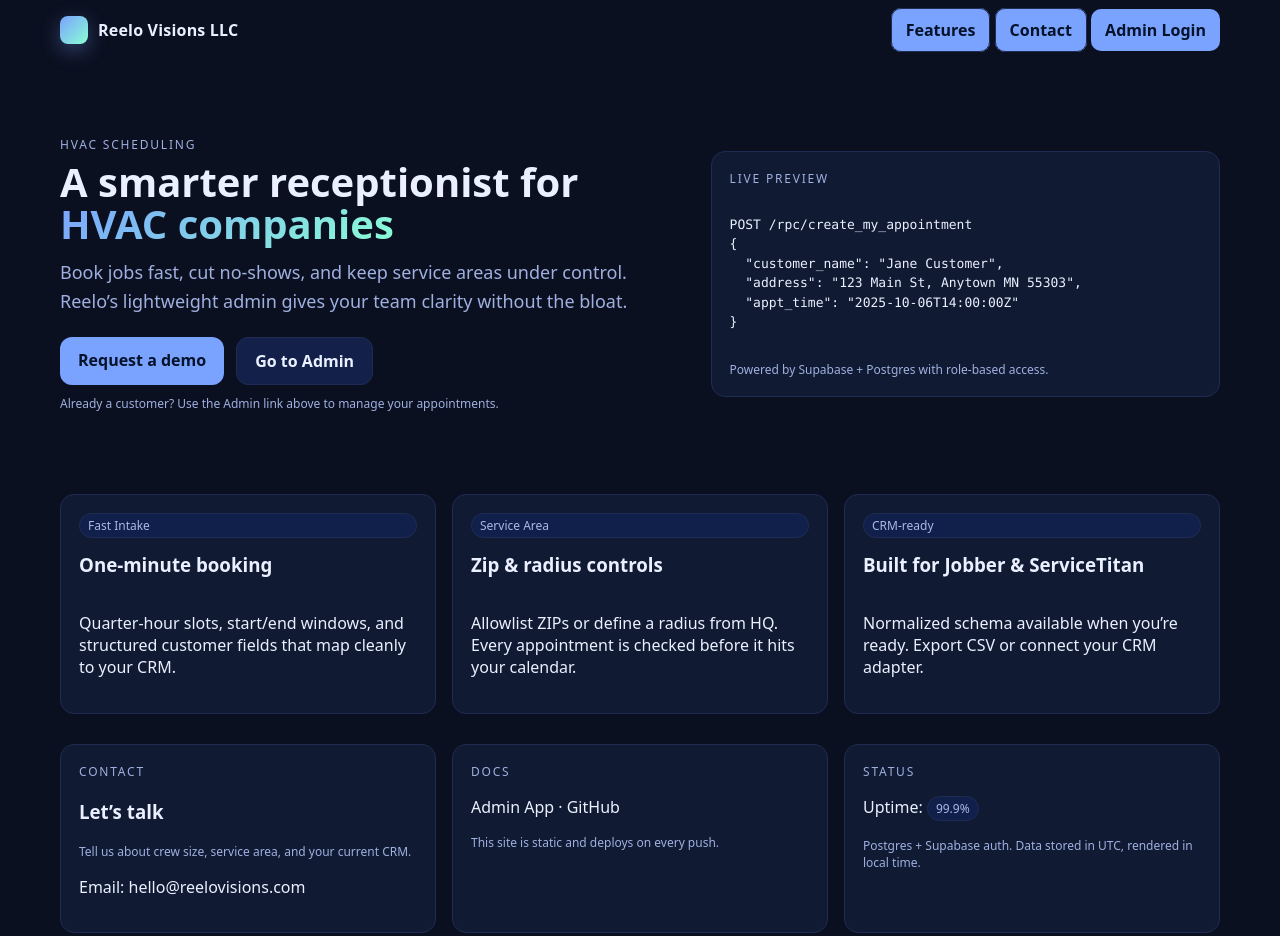
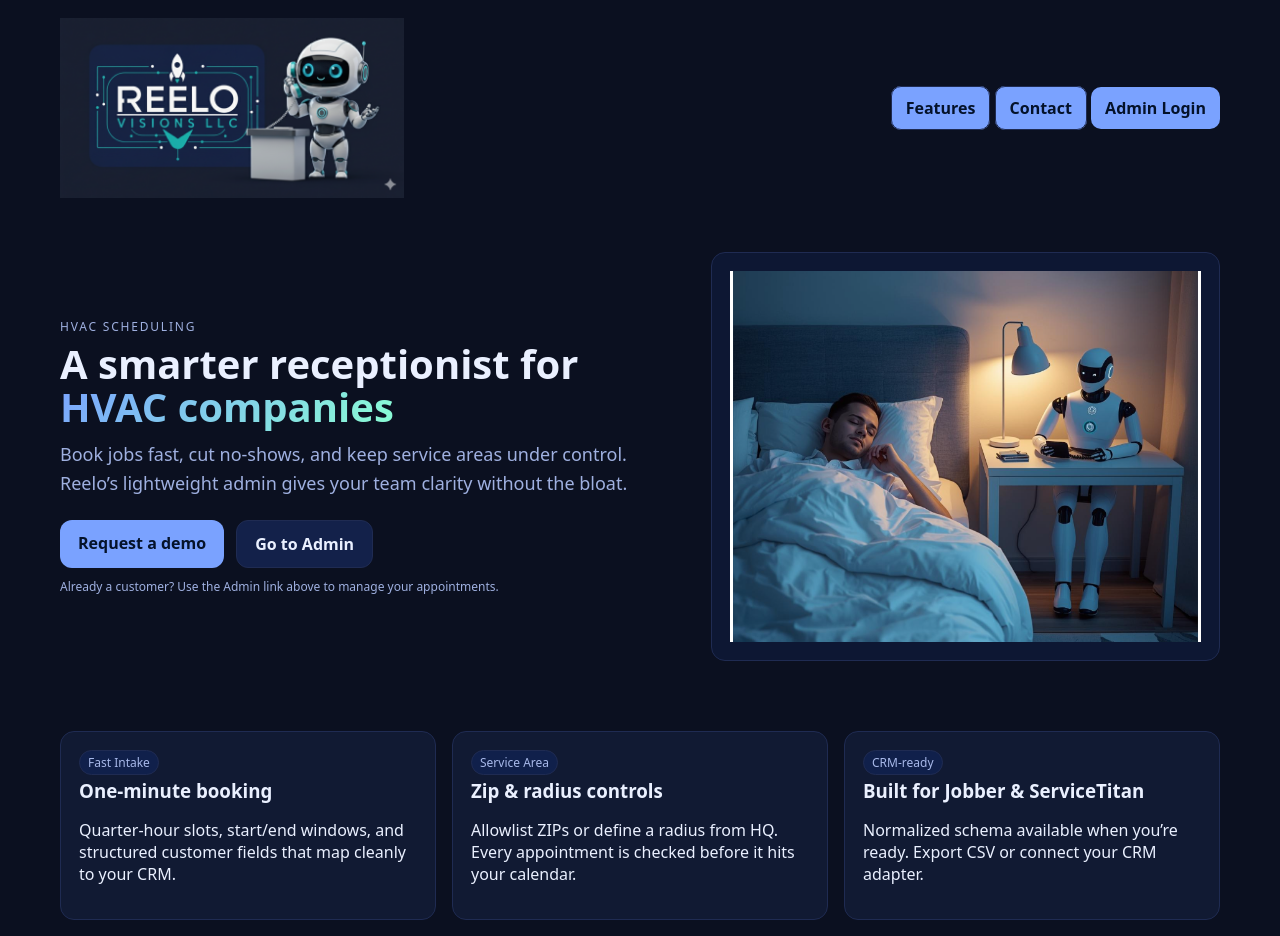
Before and after one commit to reelovisions/reelo-visions-site, a plain HTML site: page index.html in a window 1280 px wide. Shown: the top 936 px of the page. Drawn offline with Linux system fonts and the light colour scheme.

Commit message:
Add files via upload

```diff
--- a/index.html
+++ b/index.html
@@ -1,8 +1,8 @@
 <!doctype html>
 <html lang="en">
 <head>
-  <meta charset="utf-8">
-  <meta name="viewport" content="width=device-width, initial-scale=1">
+  <meta charset="utf-8" />
+  <meta name="viewport" content="width=device-width, initial-scale=1" />
   <title>Reelo Visions LLC — Smart Scheduling for HVAC</title>
   <meta name="description" content="Reelo Visions LLC builds smart receptionist tools for HVAC companies — fast scheduling, clean admin, and service area controls.">
   <style>
@@ -13,35 +13,55 @@
     *{box-sizing:border-box}
     html,body{margin:0;height:100%;background:var(--bg);color:var(--ink);font-family:system-ui,-apple-system,Segoe UI,Roboto,Arial,sans-serif}
     a{color:inherit;text-decoration:none}
-    .nav{max-width:1200px;margin:0 auto;display:flex;align-items:center;justify-content:space-between;padding:16px 20px}
-    .logo{display:flex;align-items:center;gap:10px;font-weight:800;letter-spacing:.2px}
-    .logo-badge{width:28px;height:28px;border-radius:8px;background:linear-gradient(135deg,var(--accent),var(--accent-2));box-shadow:0 6px 20px rgba(122,162,255,.35)}
+
+    /* NAV */
+    .nav{
+      max-width:1200px;margin:0 auto;
+      display:flex;align-items:center;justify-content:space-between;
+      padding:18px 20px;gap:16px;flex-wrap:wrap;
+    }
+    .logo{display:flex;align-items:center}
+    /* Show the logo at (near) its natural size; no forced width */
+    .logo img{display:block;max-height:180px;height:auto;width:auto}
+
     .nav a.btn{padding:10px 14px;border-radius:10px;background:var(--accent);color:#04122a;font-weight:700}
-    .hero{max-width:1200px;margin:0 auto;padding:64px 20px 40px;display:grid;grid-template-columns:1.1fr .9fr;gap:28px;align-items:center}
-    @media (max-width: 980px){ .hero{grid-template-columns:1fr;padding-top:36px} }
+
+    /* HERO */
+    .hero{
+      max-width:1200px;margin:0 auto;
+      padding:36px 20px 40px;
+      display:grid;grid-template-columns:1.1fr .9fr;gap:28px;align-items:center;
+    }
+    @media (max-width:980px){ .hero{grid-template-columns:1fr} }
+    .kicker{font-size:12px;letter-spacing:.15em;text-transform:uppercase;color:var(--muted);margin-bottom:8px}
     .h1{font-size:40px;line-height:1.06;margin:0 0 12px}
     .h1 b{background:linear-gradient(135deg,var(--accent),var(--accent-2));-webkit-background-clip:text;background-clip:text;color:transparent}
     .lead{color:var(--muted);font-size:18px;line-height:1.6;margin:0 0 22px}
     .cta{display:flex;gap:12px;flex-wrap:wrap}
     .btn{padding:12px 18px;border-radius:12px;border:1px solid var(--line);background:#13214a;color:var(--ink);font-weight:700;cursor:pointer}
     .btn-primary{background:var(--accent);color:#04122a;border:0}
+
+    /* PANELS / GRID */
     .panel{border:1px solid var(--line);background:var(--card);border-radius:14px;padding:18px}
     .grid{max-width:1200px;margin:0 auto;padding:30px 20px;display:grid;grid-template-columns:repeat(3,1fr);gap:16px}
-    @media (max-width: 900px){ .grid{grid-template-columns:1fr} }
-    .kicker{font-size:12px;letter-spacing:.15em;text-transform:uppercase;color:var(--muted);margin-bottom:8px}
+    @media (max-width:900px){ .grid{grid-template-columns:1fr} }
+    .tag{display:inline-block;padding:3px 8px;border-radius:999px;background:#10204b;color:#a8b9ea;font-size:12px;border:1px solid var(--line)}
     .feat h3{margin:.2rem 0 .6rem}
+
+    /* HERO IMAGE (sleeping-man) */
+    .hero-img{border-radius:14px;border:1px solid var(--line);overflow:hidden;background:#0d1733}
+    .hero-img img{width:100%;height:auto;display:block}
+
+    /* FOOTER */
     .footer{max-width:1200px;margin:40px auto 20px;padding:12px 20px;color:#93a6d8;border-top:1px solid var(--line);display:flex;flex-wrap:wrap;gap:10px;justify-content:space-between}
     .note{font-size:12px;color:var(--muted)}
-    .cardish{min-height:220px;display:flex;flex-direction:column;gap:10px}
-    .tag{display:inline-block;padding:3px 8px;border-radius:999px;background:#10204b;color:#a8b9ea;font-size:12px;border:1px solid var(--line)}
-    .mono{font-family:ui-monospace, SFMono-Regular, Menlo, Consolas, monospace}
   </style>
 </head>
 <body>
   <header class="nav">
     <div class="logo">
-      <div class="logo-badge" aria-hidden="true"></div>
-      <div>Reelo Visions LLC</div>
+      <!-- NEW logo (your file): ./assets/reelo-logo.png -->
+      <img src="./assets/reelo-logo.png" alt="Reelo Visions LLC logo">
     </div>
     <nav class="nav-ctas">
       <a class="btn" href="#features">Features</a>
@@ -54,40 +74,33 @@
     <div>
       <p class="kicker">HVAC Scheduling</p>
       <h1 class="h1">A smarter receptionist for <b>HVAC companies</b></h1>
-      <p class="lead">Book jobs fast, cut no‑shows, and keep service areas under control. Reelo’s lightweight admin gives your team clarity without the bloat.</p>
+      <p class="lead">Book jobs fast, cut no-shows, and keep service areas under control. Reelo’s lightweight admin gives your team clarity without the bloat.</p>
       <div class="cta">
         <a class="btn btn-primary" href="#contact">Request a demo</a>
         <a class="btn" href="./admin/app.html">Go to Admin</a>
       </div>
       <p class="note" style="margin-top:10px">Already a customer? Use the Admin link above to manage your appointments.</p>
     </div>
-    <div class="panel">
-      <div class="kicker">Live Preview</div>
-      <div class="mono" style="font-size:13px;line-height:1.5;white-space:pre-wrap">
-POST /rpc/create_my_appointment
-{
-  "customer_name": "Jane Customer",
-  "address": "123 Main St, Anytown MN 55303",
-  "appt_time": "2025-10-06T14:00:00Z"
-}
-      </div>
-      <p class="note" style="margin:10px 0 0">Powered by Supabase + Postgres with role‑based access.</p>
+
+    <!-- Right side image (sleeping-man): ./assets/hero-sleep.png -->
+    <div class="hero-img panel" aria-label="AI receptionist working while you sleep">
+      <img src="./assets/hero-sleep.png" alt="Robot assistant working at night while a person sleeps">
     </div>
   </section>
 
   <section id="features" class="grid">
-    <div class="panel feat cardish">
+    <div class="panel feat">
       <span class="tag">Fast Intake</span>
       <h3>One-minute booking</h3>
-      <p>Quarter‑hour slots, start/end windows, and structured customer fields that map cleanly to your CRM.</p>
+      <p>Quarter-hour slots, start/end windows, and structured customer fields that map cleanly to your CRM.</p>
     </div>
-    <div class="panel feat cardish">
+    <div class="panel feat">
       <span class="tag">Service Area</span>
       <h3>Zip & radius controls</h3>
       <p>Allowlist ZIPs or define a radius from HQ. Every appointment is checked before it hits your calendar.</p>
     </div>
-    <div class="panel feat cardish">
-      <span class="tag">CRM‑ready</span>
+    <div class="panel feat">
+      <span class="tag">CRM-ready</span>
       <h3>Built for Jobber & ServiceTitan</h3>
       <p>Normalized schema available when you’re ready. Export CSV or connect your CRM adapter.</p>
     </div>
@@ -95,18 +108,18 @@ POST /rpc/create_my_appointment
 
   <section id="contact" class="grid" style="padding-top:0">
     <div class="panel">
-      <div class="kicker">Contact</div>
+      <div class="tag">Contact</div>
       <h3>Let’s talk</h3>
       <p class="note">Tell us about crew size, service area, and your current CRM.</p>
       <p>Email: <a href="mailto:hello@reelovisions.com">hello@reelovisions.com</a></p>
     </div>
     <div class="panel">
-      <div class="kicker">Docs</div>
+      <div class="tag">Docs</div>
       <p><a href="./admin/app.html">Admin App</a> · <a href="https://github.com/reelovisions/reelo-visions-site">GitHub</a></p>
       <p class="note">This site is static and deploys on every push.</p>
     </div>
     <div class="panel">
-      <div class="kicker">Status</div>
+      <div class="tag">Status</div>
       <p>Uptime: <span class="tag">99.9%</span></p>
       <p class="note">Postgres + Supabase auth. Data stored in UTC, rendered in local time.</p>
     </div>
@@ -117,8 +130,6 @@ POST /rpc/create_my_appointment
     <div class="note">Reelo is a trademark of Reelo Visions LLC.</div>
   </footer>
 
-  <script>
-    document.getElementById('y').textContent = new Date().getFullYear();
-  </script>
+  <script>document.getElementById('y').textContent = new Date().getFullYear();</script>
 </body>
 </html>
```
